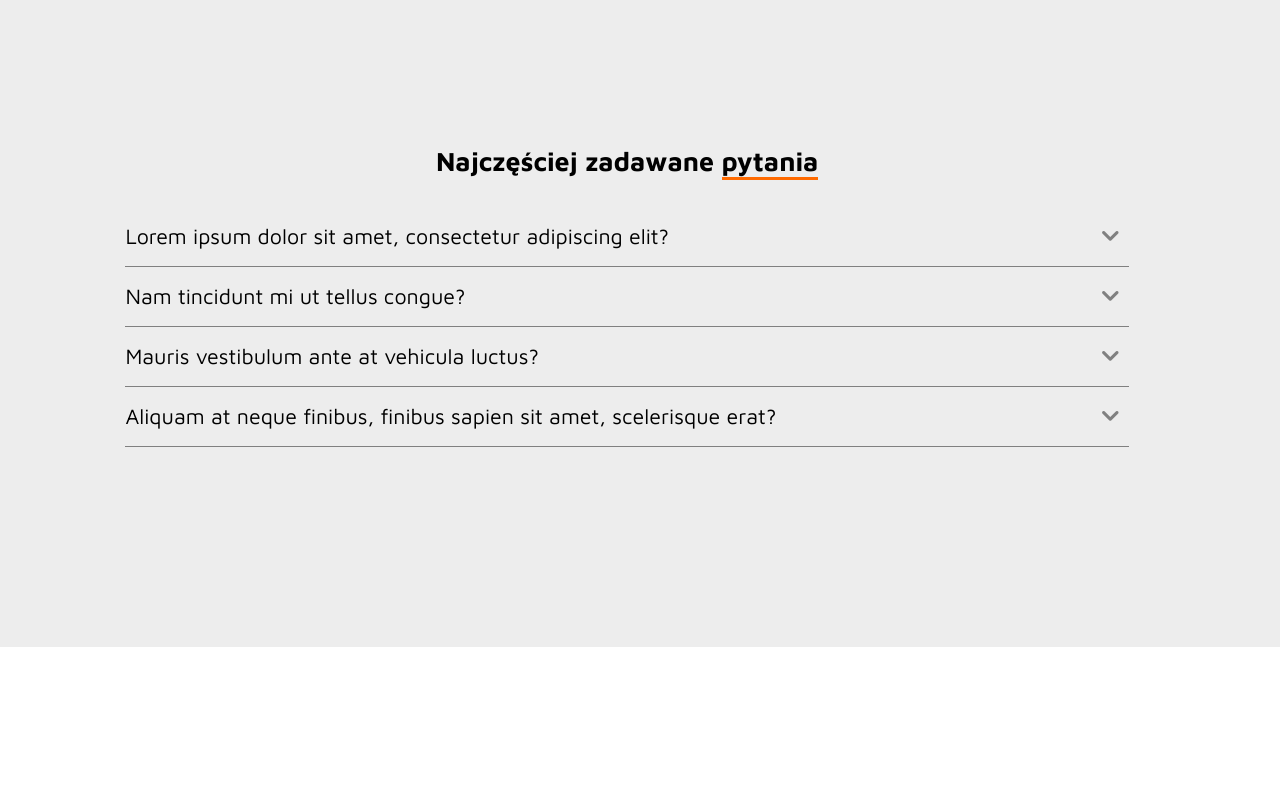
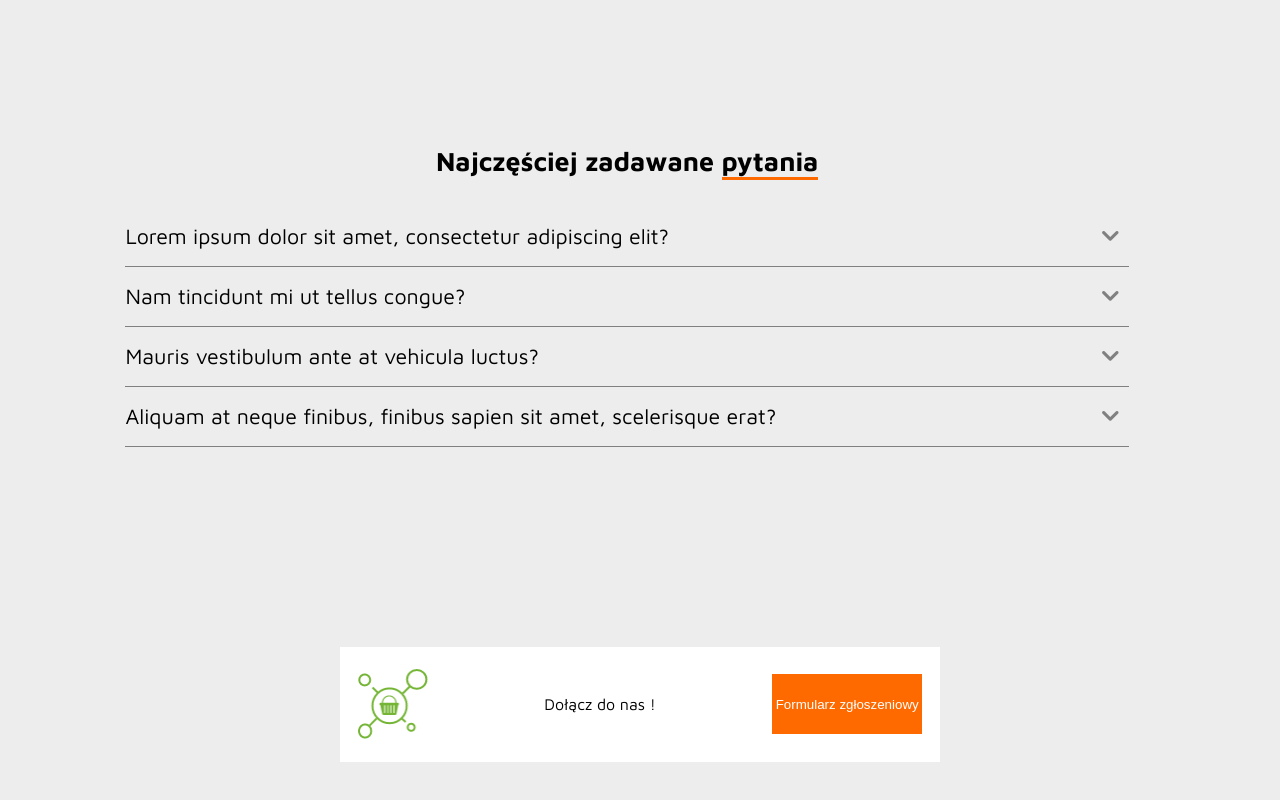
Before and after one commit to MartinMadeIt/VUE-mini-project, a Vue app: page / in a window 1280 px wide. Shown: the part 2720-3520 px from the top of the page. Before the commit the page ends 3367 px from the top, so only its background shows below. Built offline with nearby package versions, Linux system fonts and the light colour scheme.

Commit message:
Added Join Us Section

```diff
--- a/src/App.vue
+++ b/src/App.vue
@@ -3,11 +3,13 @@
   <Header />
   <TilesView />
   <FaqsView />
+  <JoinUs />
 </template>
 
 <script>
 import FaqsView from './components/Faqs/FaqsView.vue';
 import Header from './components/Header.vue'
+import JoinUs from './components/JoinUs.vue';
 import Navbar from './components/Navbar.vue';
 import TilesView from './components/Tiles/TilesView.vue';
 
@@ -17,7 +19,8 @@ export default {
     Header,
     Navbar,
     TilesView,
-    FaqsView
+    FaqsView,
+    JoinUs
 }
 }
 </script>
--- a/src/components/Faqs/SingleFaq.vue
+++ b/src/components/Faqs/SingleFaq.vue
@@ -57,9 +57,9 @@ import { ref } from 'vue';
             box-sizing: border-box;
             position: relative;
             overflow: hidden;
-            overflow-y: visible;
+
             width: 100%;
-            min-height: 60px;
+            height: 60px;
             border-bottom: 1px solid grey;
             padding: 5px 0px;
 
--- a/src/components/JoinUs.vue
+++ b/src/components/JoinUs.vue
@@ -1,6 +1,10 @@
 <template>
     <div class="joinUs">
-        <img src="../assets/Photos/share.png" alt="share">
+        <img src="../assets/Photos/share.png" alt="share" class="joinUs__img">
+        <p class="joinUs__text">Dołącz do nas ! </p>
+        <button class="joinUs__button">
+            <p class="button__text">Formularz zgłoszeniowy</p>
+        </button>
     </div>
 </template>
 
@@ -10,6 +14,72 @@
     }
 </script>
 
-<style scoped>
+<style scoped lang="scss">
+    .joinUs {
+        margin: 60px auto;
+        width: clamp(250px, 70%, 600px);
+        aspect-ratio: 2/1;
+        background-color: #fff;
+        padding: calc(10px + 1vw) calc(5px + 1vw);
+
+        font-family: 'Maven Pro', sans-serif;
+
+        display: flex;
+        flex-direction: column;
+        justify-content: space-between;
+        align-items: center;
+
+
+        &__img {
+            display: none;
+            aspect-ratio: 1;
+            width: clamp(45px, 20%, 70px);
+        }
+
+        &__button {
+            position: relative;
+            height: 50%;
+            width: 80%;
+            background-color: rgb(255, 106, 0);
+            color: white;
+            border: none;
+            cursor: pointer;
+            overflow: hidden;
+            transform-style: preserve-3d;
+
+            &::before {
+                content: '';
+                position: absolute;
+                top: 0;
+                left: -100%;
+                width: 100%;
+                height: 100%;
+                background-color: green;
+                z-index: -1;
+                transition: 250ms ease-in-out;
+            }
+
+            &:hover::before {
+                left: 0;
+            }
+
+        }
+    }
+
+    @media screen and (min-width: 600px) {
+        .joinUs {
+            flex-direction: row;
+            aspect-ratio: 10/1;
+
+            &__img {
+                display: initial;
+            }
+
+            &__button {
+                width: 150px;
+                height: 60px;
+            }
+        }
+    }
 
 </style>
--- a/src/components/Navbar.vue
+++ b/src/components/Navbar.vue
@@ -4,7 +4,6 @@
     <nav class="navbar">
         <img src="../assets/Photos/logo.png" alt="Logo" class="navbar__logo">
 
-        <!-- <img class="navbar__logo" /> -->
         <div class="options">
             <p class="options__p">Some</p>
             <p class="options__p">Options</p>
@@ -15,11 +14,11 @@
         </button>
 
         <div class="menu" :class="{'toggled' : active}">
-            <p class="options__p">Some</p>
-            <p class="options__p">Options</p>
-            <p class="options__p">Available</p>
+            <p class="options__p" :class="{'toggledP' : active}">Some</p>
+            <p class="options__p" :class="{'toggledP' : active}">Options</p>
+            <p class="options__p" :class="{'toggledP' : active}">Available</p>
         </div>
-        <!-- <div class='indicator' :class="{'active' : active}"/> -->
+
     </nav>
 
 </template>
@@ -120,7 +119,7 @@ export default {
 
     .menu {
         width: 100%;
-        height: 150px;
+        height: 0px;
         background-color: #fff;
 
         position: absolute;
@@ -128,11 +127,25 @@ export default {
         left: 0;
 
         gap: 20px;
+        transition: 250ms;
 
-        display: none;
+        .options__p {
+            opacity: 0;
+            transition-duration: 0ms;
+            transition-delay: 0ms;
+
+        }
+
+        .toggledP {
+            opacity: 1;
+            transition-delay: 250ms;
+            transition-duration: 250ms;
+        }
+
     }
 
     .toggled {
+        height: 200px;
         display: flex;
         justify-content: center;
         align-items: center;
```
